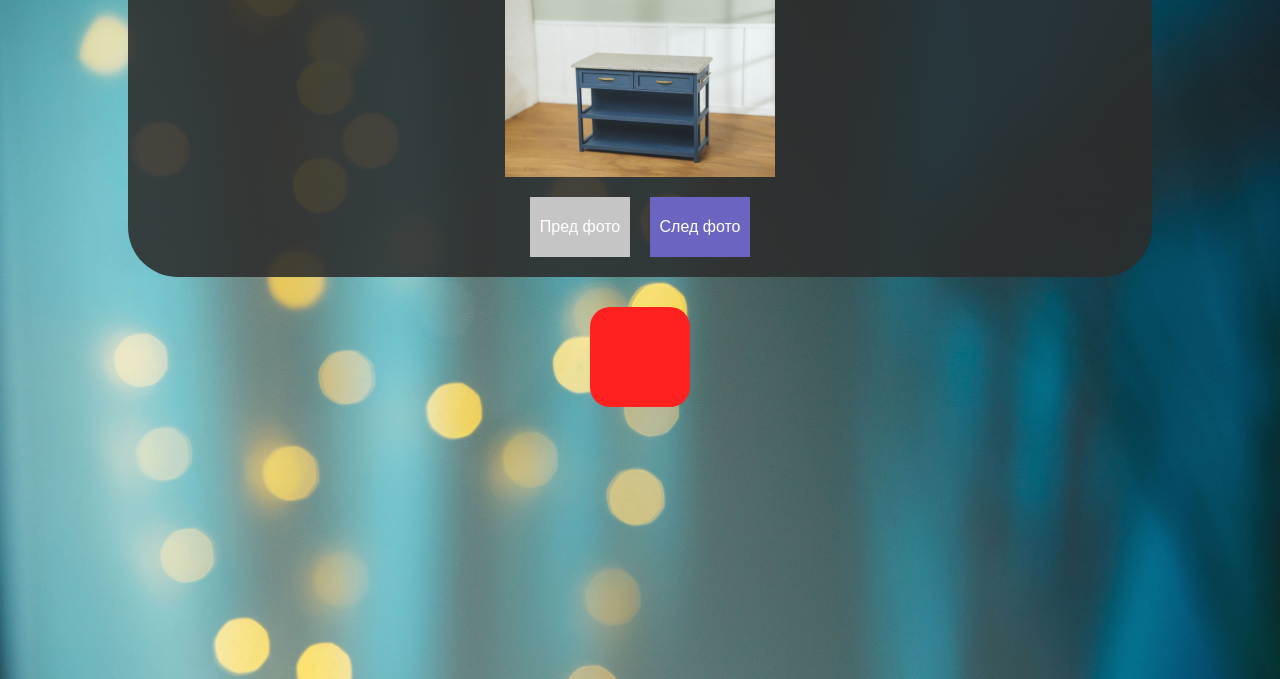
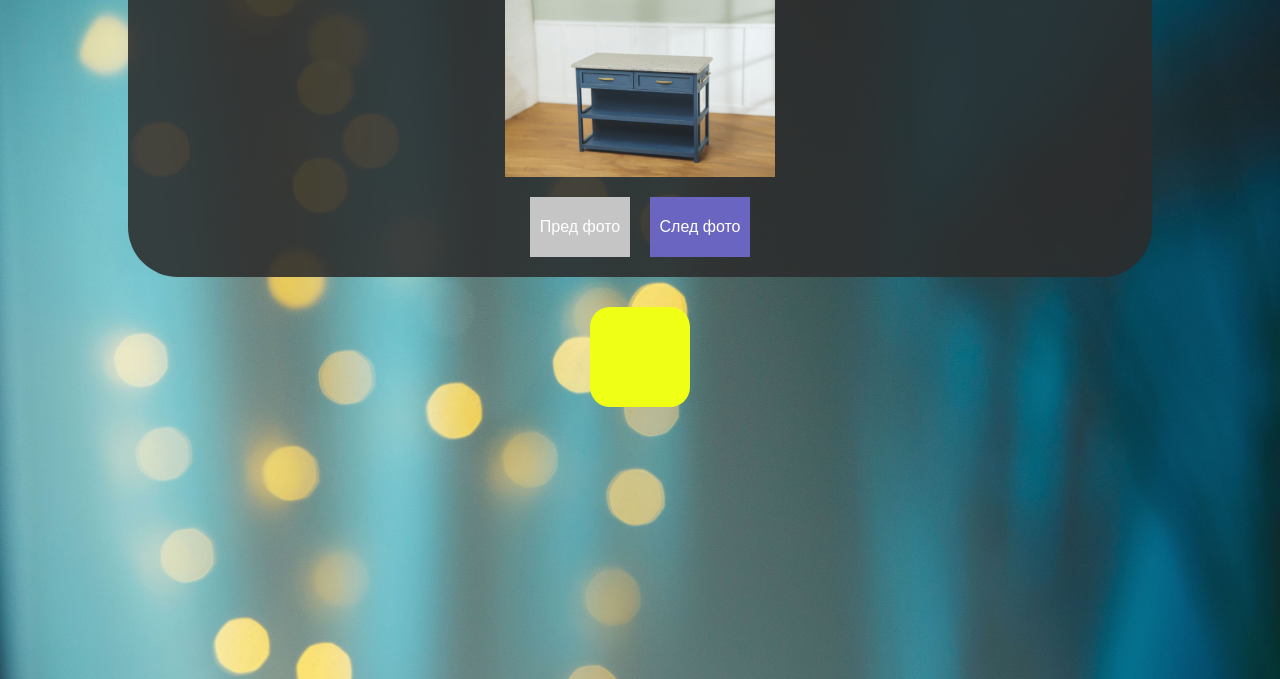
Before and after one commit to OhvatKirill/My-wooden-shop-test, a plain HTML site: page index.html in a window 1280 px wide. In both pictures the pointer is over the element 640 px from the left and 478 px from the top of the page. Shown: the part 121-800 px from the top of the page. Drawn offline with Linux system fonts and the light colour scheme.

Commit message:
yellow color hover

```diff
--- a/style.css
+++ b/style.css
@@ -80,7 +80,7 @@ h1 {
 }
 
 .section_two:hover {
-    background-color: #ff2020;
+    background-color: #efff15;
     width: 100px;
     transform: rotate(180deg);
 
```
